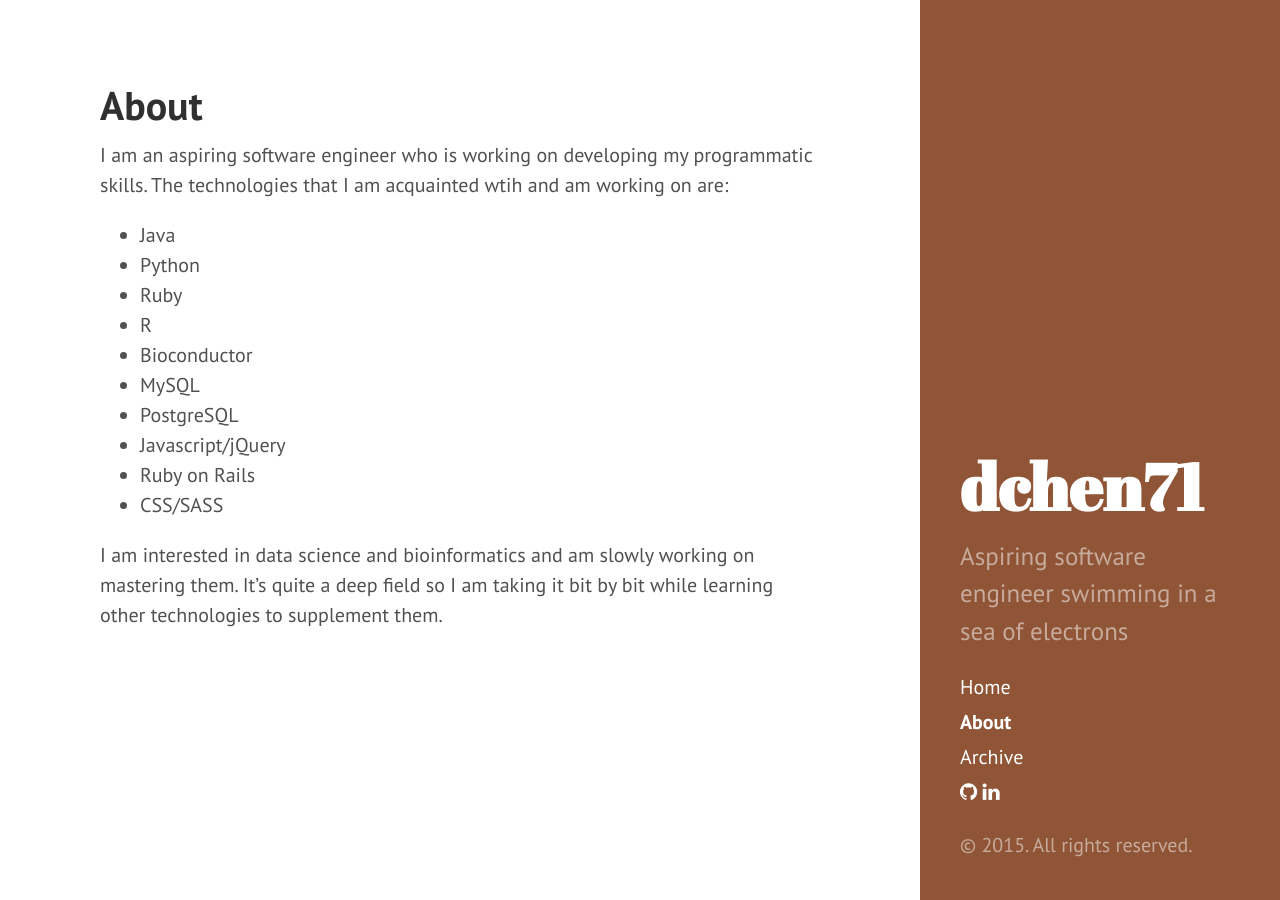
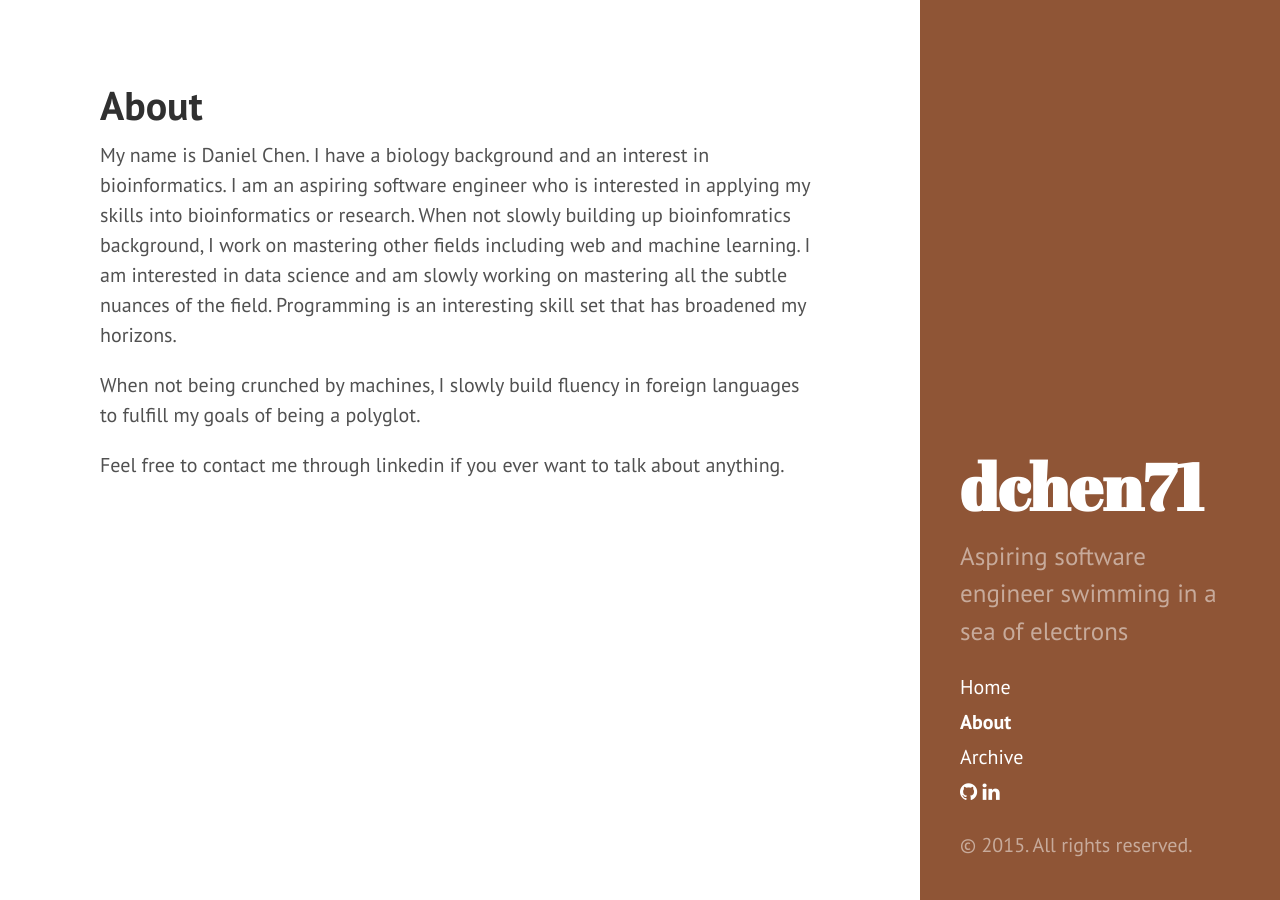
Before and after one commit to dchen71/dchen71.github.io, a Jekyll site: the page built from about.md, in a window 1280 px wide. Built offline with Jekyll 4.4.1, drawn with Linux system fonts in a browser that asks for light colours; Markdown is read by kramdown in place of the engine named in the settings.

Commit message:
changed about

```diff
--- a/about.md
+++ b/about.md
@@ -3,17 +3,8 @@ layout: page
 title: About
 ---
 
-I am an aspiring software engineer who is working on developing my programmatic skills. The technologies that I am acquainted wtih and am working on are:
+My name is Daniel Chen. I have a biology background and an interest in bioinformatics. I am an aspiring software engineer who is interested in applying my skills into bioinformatics or research. When not slowly building up bioinfomratics background, I work on mastering other fields including web and machine learning. I am interested in data science  and am slowly working on mastering all the subtle nuances of the field. Programming is an interesting skill set that has broadened my horizons.
 
-* Java
-* Python
-* Ruby
-* R
-* Bioconductor
-* MySQL
-* PostgreSQL
-* Javascript/jQuery
-* Ruby on Rails
-* CSS/SASS
+When not being crunched by machines, I slowly build fluency in foreign languages to fulfill my goals of being a polyglot.
 
-I am interested in data science and bioinformatics and am slowly working on mastering them. It's quite a deep field so I am taking it bit by bit while learning other technologies to supplement them.
+Feel free to contact me through linkedin if you ever want to talk about anything.
```
